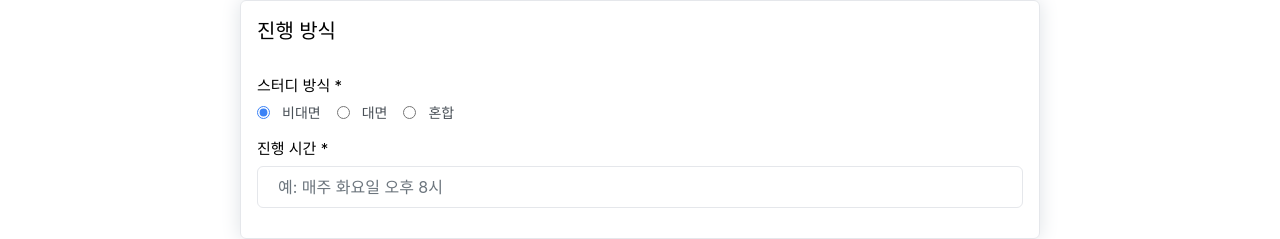
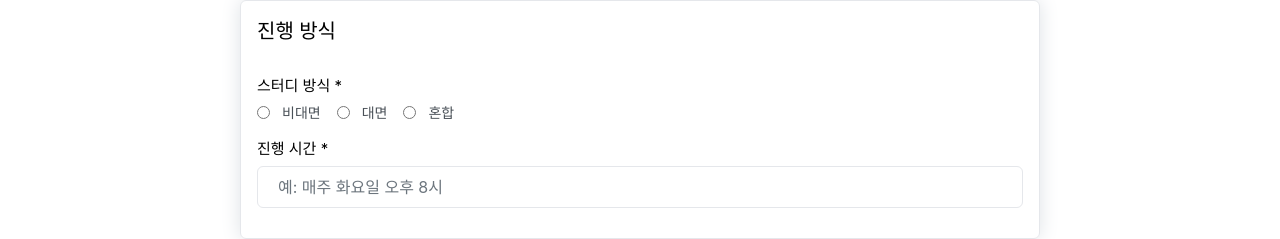
Before and after one commit to project-mos/frontend, a Next.js app: page /create-study in a window 1280 px wide. Shown: the part 704-943 px from the top of the page. Built offline with nearby package versions, Linux system fonts and the light colour scheme.

Commit message:
🚀 [Feat]: radio, select formdat에 들어가게 수정

```diff
--- a/src/features/create-study/components/LabelRadioInput.tsx
+++ b/src/features/create-study/components/LabelRadioInput.tsx
@@ -1,13 +1,12 @@
 import React from "react";
 import Typography from "@/components/atoms/Typography";
 import RadioGroup from "@/components/molecules/RadioGroup";
+import { useFormContext } from "react-hook-form";
 
 interface LabelRadioInputProps {
   name: string;
   label: string;
   options: { label: string; value: string }[];
-  selectedValue: string;
-  onChange: (value: string) => void;
   required?: boolean;
 }
 
@@ -15,20 +14,23 @@ const LabelRadioInput = ({
   name,
   label,
   options,
-  selectedValue,
-  onChange,
   required,
 }: LabelRadioInputProps) => {
+  const { register, watch, setValue } = useFormContext();
+
+  const selectedValue = watch(name) || "";
+
   return (
     <div className="flex w-full flex-col gap-[5px]">
       <Typography.P1 className="text-[15px]">
         {label} {required ? "*" : ""}
       </Typography.P1>
       <RadioGroup
+        {...register(name)}
         name={name}
         options={options}
         selectedValue={selectedValue}
-        onChange={onChange}
+        onChange={(value) => setValue(name, value)}
       />
     </div>
   );
--- a/src/features/create-study/components/LabelSelectInput.tsx
+++ b/src/features/create-study/components/LabelSelectInput.tsx
@@ -1,11 +1,12 @@
 import React, { HTMLAttributes } from "react";
 import { cn } from "@/lib/utils";
+import { useFormContext } from "react-hook-form";
 import Select from "@/components/atoms/Select";
 import Label from "./Label";
 
 interface LabelSelectInputProps extends HTMLAttributes<HTMLDivElement> {
   label: string;
-  name?: string;
+  name: string;
   id?: string;
   required?: boolean;
   selectList: string[];
@@ -14,16 +15,20 @@ interface LabelSelectInputProps extends HTMLAttributes<HTMLDivElement> {
 const LabelSelectInput = ({
   label,
   id,
+  name,
   className,
   required,
   selectList,
   ...props
 }: LabelSelectInputProps) => {
+  const { register, setValue } = useFormContext();
   return (
     <div className={cn("flex w-full flex-col gap-[5px]", className)} {...props}>
       <Label label={label} required={required} htmlFor={id} />
       <Select
         id={id}
+        {...register(name)}
+        onChange={(e) => setValue(name, (e.target as HTMLSelectElement).value)}
         className={cn(
           "w-full placeholder:text-mos-gray-500 focus:border-mos-main-500 focus:outline-none"
         )}
--- a/src/features/create-study/components/StudyMethod.tsx
+++ b/src/features/create-study/components/StudyMethod.tsx
@@ -1,4 +1,3 @@
-import { useState } from "react";
 import Card from "@/components/atoms/Card";
 import Typography from "@/components/atoms/Typography";
 import LabelRadioInput from "./LabelRadioInput";
@@ -11,11 +10,6 @@ const StudyMethod = () => {
     { label: "혼합", value: "hybrid" },
   ];
 
-  const [meetingType, setMeetingType] = useState<
-    "online" | "offline" | "hybrid"
-  >("online");
-  const [schedule, setSchedule] = useState<string>("");
-
   return (
     <Card className="pb-[30px]">
       <Card.Header className="mb-[30px]">
@@ -26,17 +20,11 @@ const StudyMethod = () => {
           name="meetingType"
           label="스터디 방식"
           options={meetingTypes}
-          selectedValue={meetingType}
-          onChange={(value) =>
-            setMeetingType(value as "online" | "offline" | "hybrid")
-          }
           required
         />
         <LabelInput
-          name="duration"
+          name="schedule"
           label="진행 시간"
-          value={schedule}
-          onChange={(e) => setSchedule(e.target.value)}
           placeholder="예: 매주 화요일 오후 8시"
           required
         />
```
